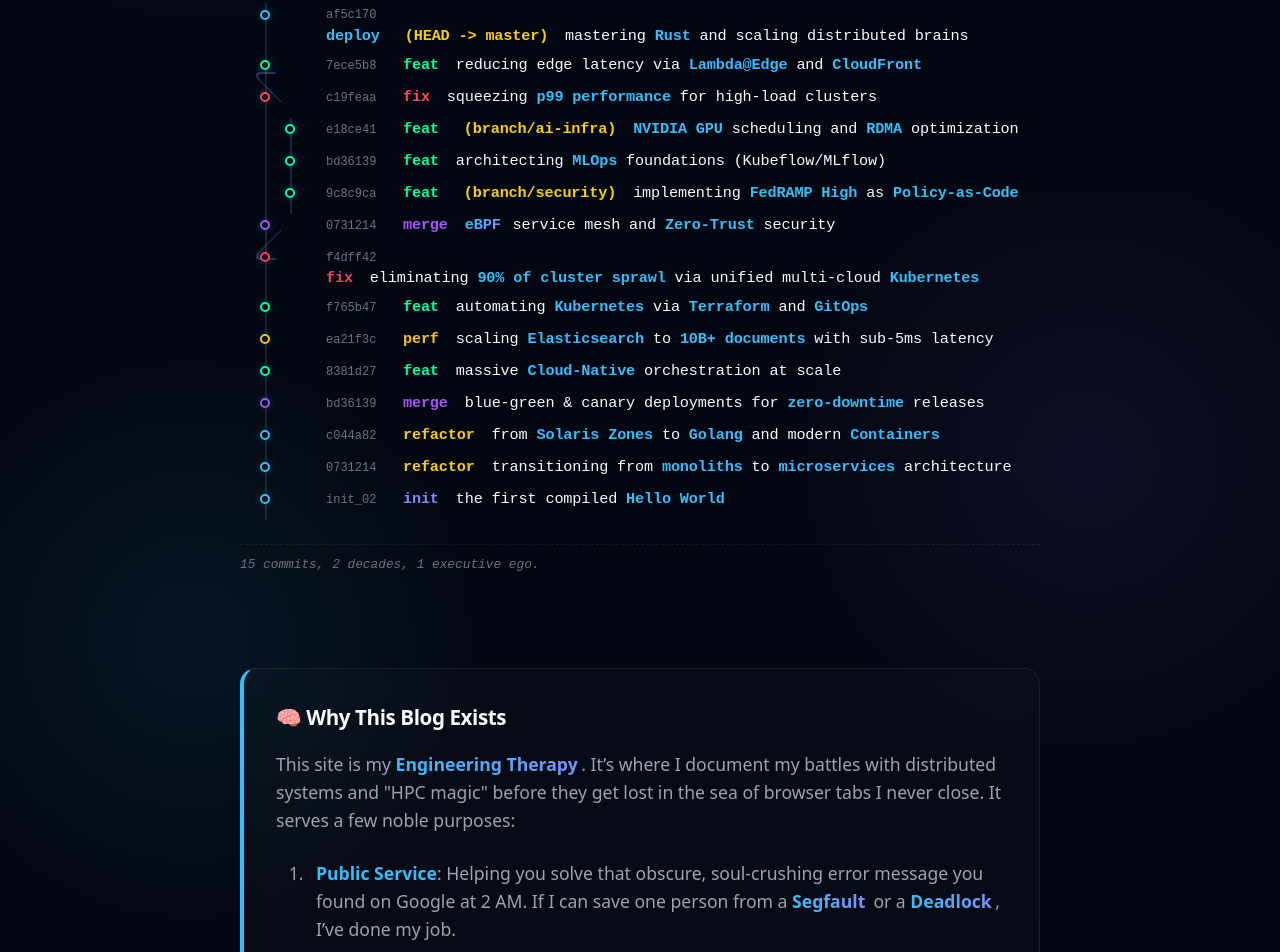
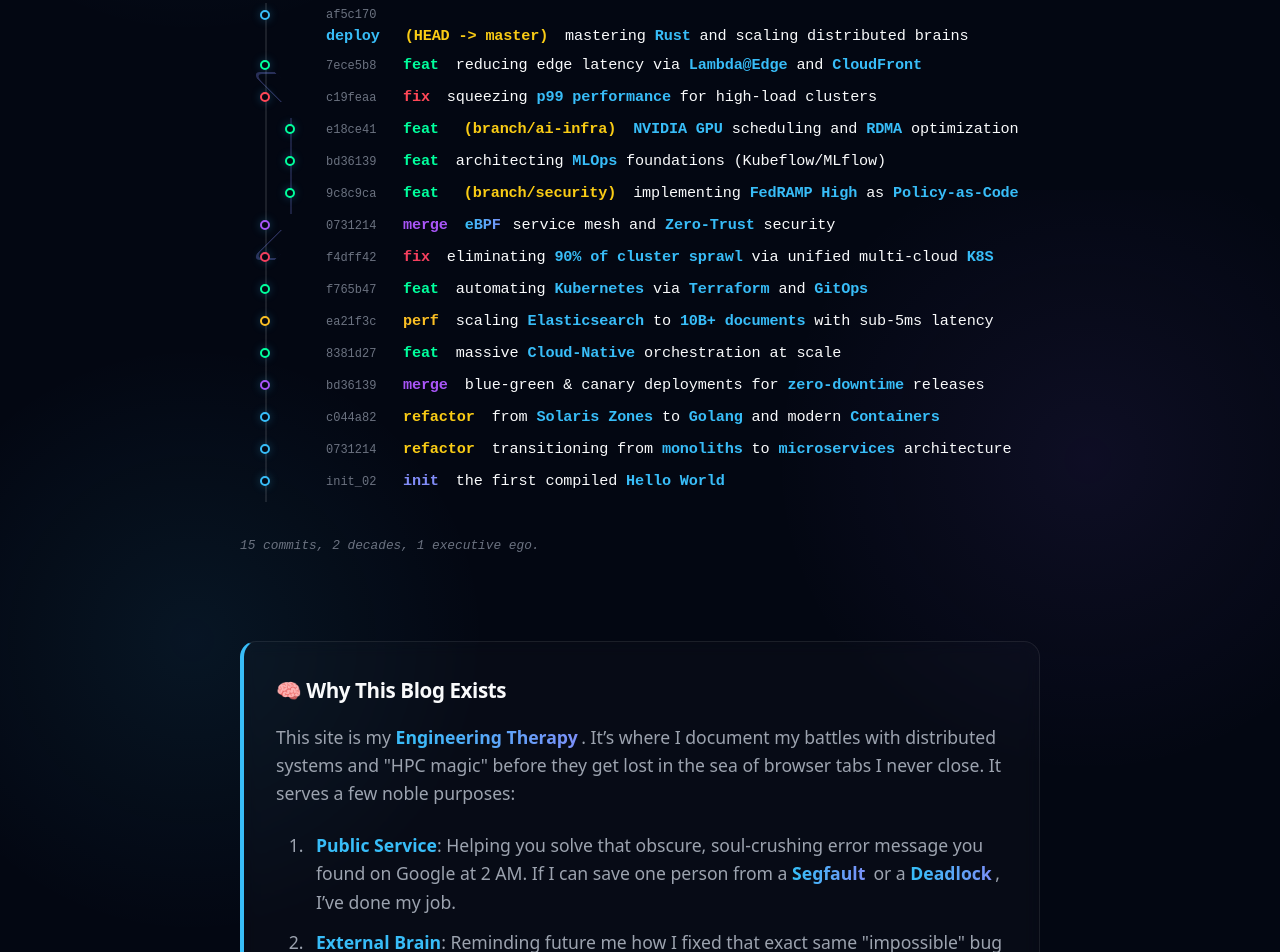
Before and after one commit to kodelint/kodelint.github.io, a Jekyll site: the page built from index.md, in a window 1280 px wide. Shown: the part 2510-3462 px from the top of the page. Built offline with Jekyll 4.4.1, drawn with Linux system fonts in a browser that asks for light colours; nearby versions of some CDN libraries.

Commit message:
style(ui): remove separator line from tech log stats
- Removed dashed border-top from .graph-stats

- Tightened spacing below the tech graph container

```diff
--- a/_sass/_modules.scss
+++ b/_sass/_modules.scss
@@ -572,7 +572,7 @@
   font-family: var(--font-mono);
   line-height: 1.2;
   overflow-x: auto;
-  padding-bottom: 1rem; /* Space for scrollbar if needed */
+  padding-bottom: 0.5rem;
 }
 
 .terminal-prompt {
@@ -600,7 +600,6 @@
   color: var(--text-tertiary);
   margin-top: 1.5rem;
   padding-top: 0.75rem;
-  border-top: 1px dashed var(--border-subtle);
   font-style: italic;
   white-space: nowrap;
 }
--- a/index.md
+++ b/index.md
@@ -134,7 +134,7 @@
     <div class="graph-lane"><div class="graph-dot l0"></div></div>
     <div class="graph-content">
       <span class="graph-hash">f4dff42</span>
-      <span class="graph-msg"><span class="type fix">fix</span> eliminating <strong>90% of cluster sprawl</strong> via unified multi-cloud <strong>Kubernetes</strong></span>
+      <span class="graph-msg"><span class="type fix">fix</span> eliminating <strong>90% of cluster sprawl</strong> via unified multi-cloud <strong>K8S</strong></span>
     </div>
   </div>
 
@@ -197,9 +197,7 @@
   <div class="graph-stats">
     15 commits, 2 decades, 1 executive ego.
   </div>
-
 </div>
-
 <div class="hero-section">
   <div class="content-card info-card">
     <h3>🧠 Why This Blog Exists</h3>
```
